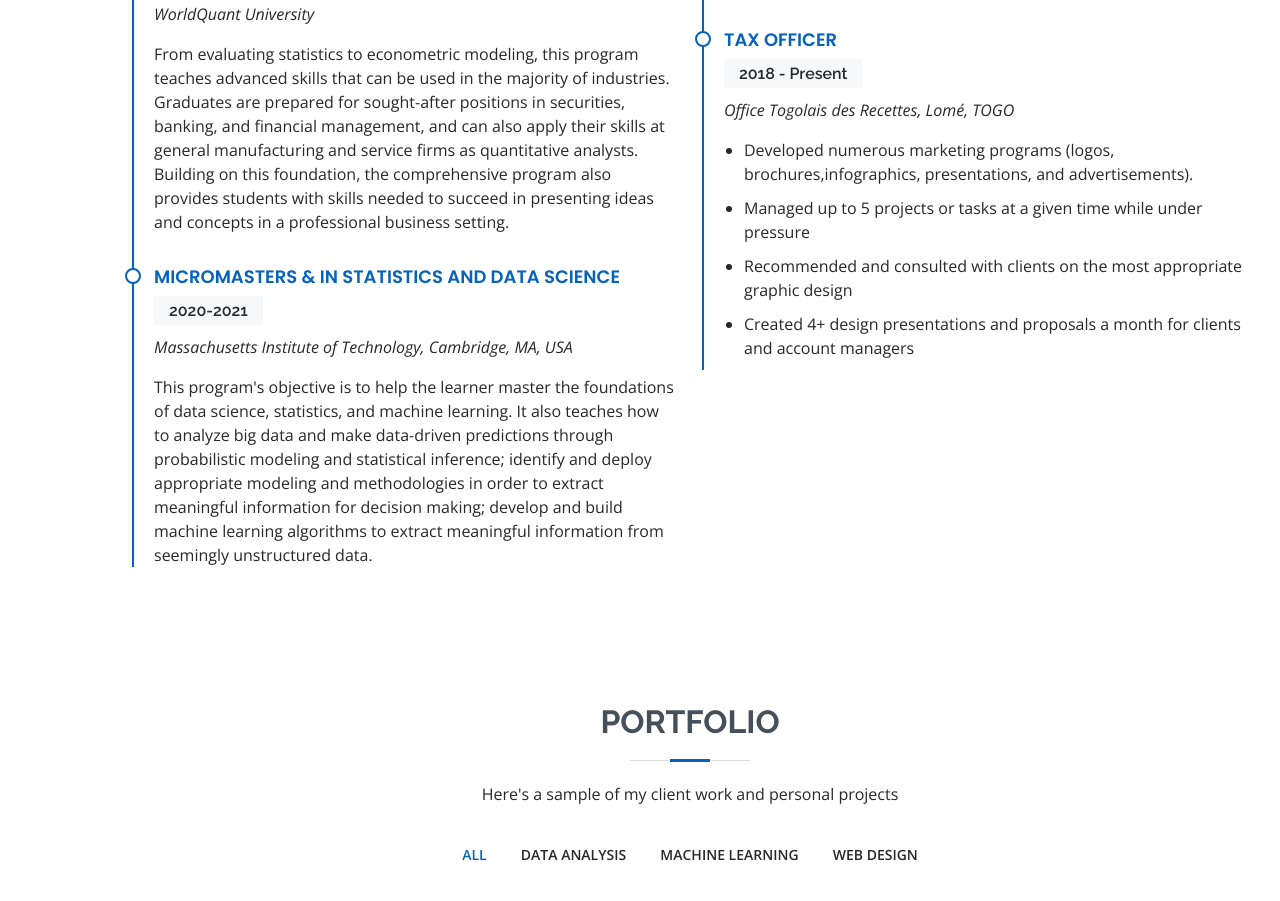
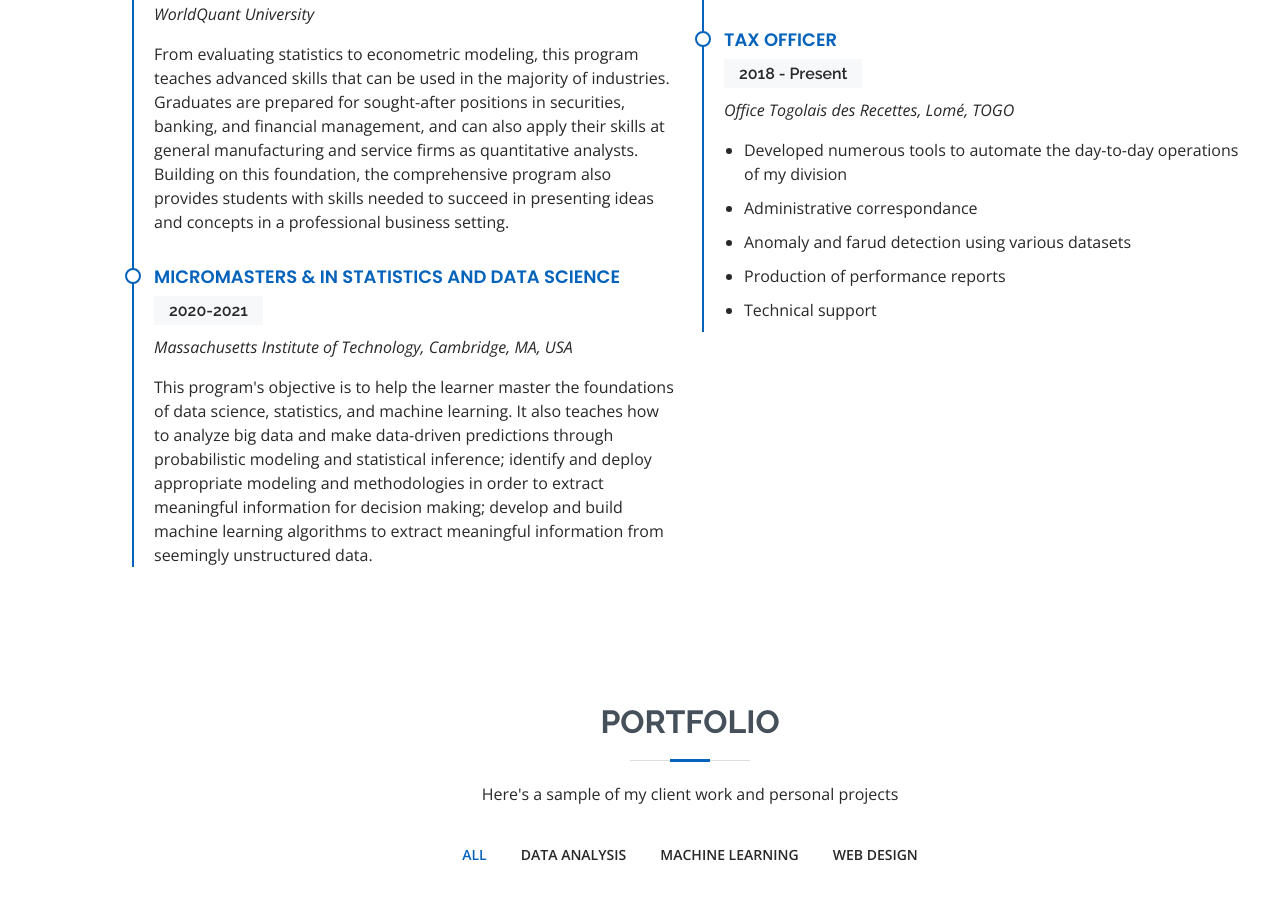
Before and after one commit to ktchandama/ktchandama.github.io, a plain HTML site: page index.html in a window 1280 px wide. Shown: the part 2570-3471 px from the top of the page. Drawn offline with nearby package versions, Linux system fonts and the light colour scheme.

Commit message:
Update index.html

```diff
--- a/index.html
+++ b/index.html
@@ -237,10 +237,11 @@
               <h5>2018 - Present</h5>
               <p><em>Office Togolais des Recettes, Lomé, TOGO</em></p>
               <ul>
-                <li>Developed numerous marketing programs (logos, brochures,infographics, presentations, and advertisements).</li>
-                <li>Managed up to 5 projects or tasks at a given time while under pressure</li>
-                <li>Recommended and consulted with clients on the most appropriate graphic design</li>
-                <li>Created 4+ design presentations and proposals a month for clients and account managers</li>
+                <li>Developed numerous tools to automate the day-to-day operations of my division</li>
+                <li>Administrative correspondance</li>
+                <li>Anomaly and farud detection using various datasets</li>
+                <li>Production of performance reports</li>
+                <li>Technical support</li>
               </ul>
             </div>
           </div>
```
